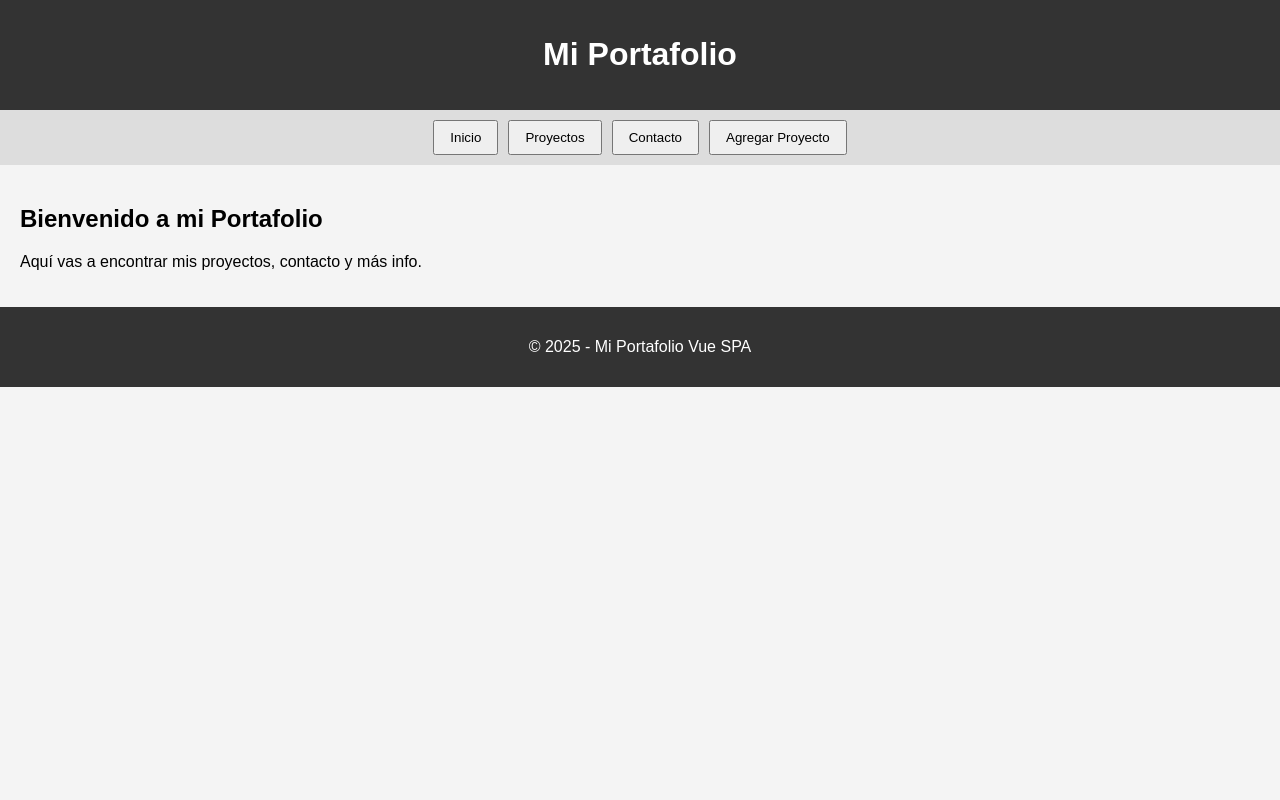
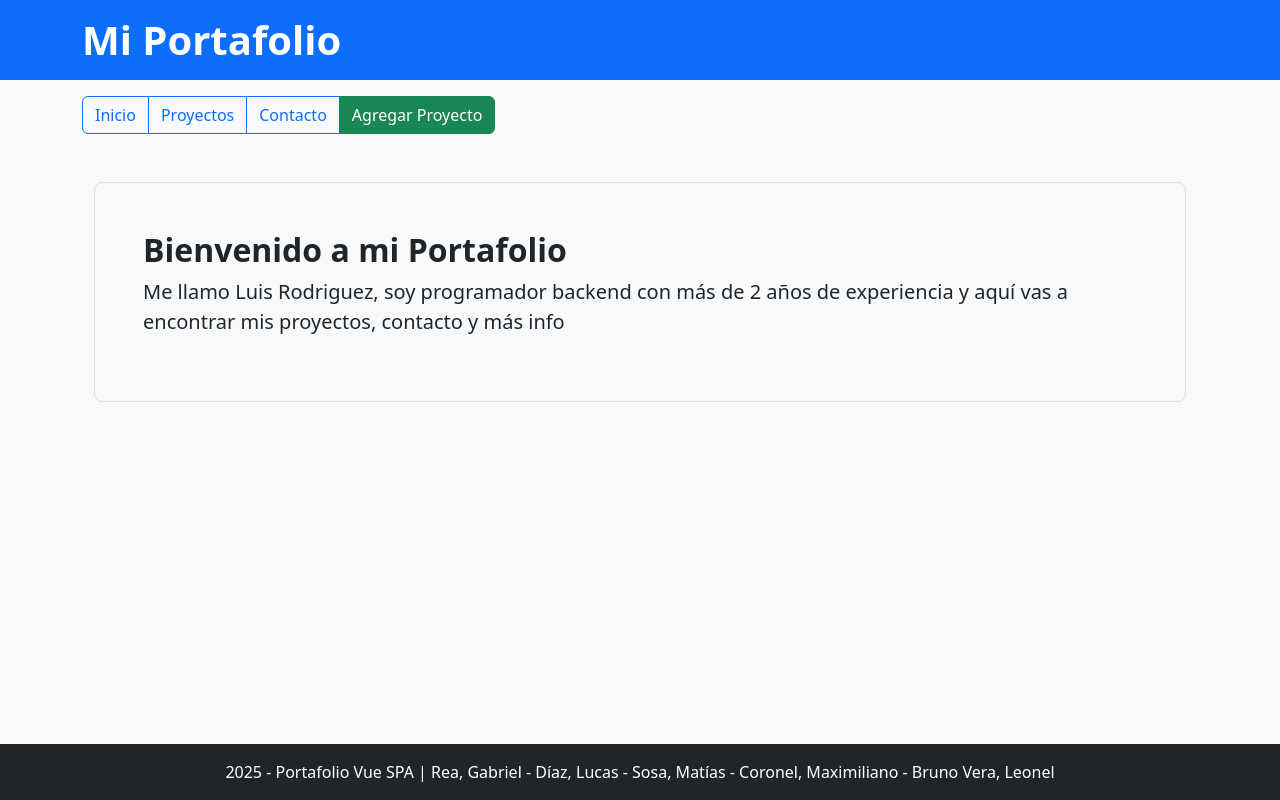
Before and after one commit to alisho0/tp-vue, a plain HTML site: page index.html in a window 1280 px wide. Drawn offline with nearby package versions, Linux system fonts and the light colour scheme.

Commit message:
Código listo para subir a netlify o vercel.

```diff
--- a/componentes.js
+++ b/componentes.js
@@ -1,106 +1,177 @@
-// aqui vas a completar cada componente global
-// HEADER
-// HEADER
-app.component('mi-header', {
+app.component("mi-header", {
   template: `
-    <header class="header">
-      <h1>Mi Portafolio</h1>
+    <header class="bg-primary text-white p-3 mb-3">
+      <div class="container">
+        <h1 class="fw-bold m-0">Mi Portafolio</h1>
+      </div>
     </header>
-  `
+  `,
 });
 
-// FOOTER
-app.component('mi-footer', {
+// foot
+app.component("mi-footer", {
   template: `
-    <footer class="footer">
-      <p>© 2025 - Mi Portafolio Vue SPA</p>
+    <footer class="bg-dark text-white text-center py-3 mt-4">
+      <p class="mb-0">2025 - Portafolio Vue SPA | Rea, Gabriel - Díaz, Lucas - Sosa, Matías - Coronel, Maximiliano - Bruno Vera, Leonel</p>
     </footer>
-  `
+  `,
 });
 
-// VISTA INICIO
-app.component('vista-inicio', {
+// inicio
+app.component("vista-inicio", {
   template: `
-    <section class="vista">
-      <h2>Bienvenido a mi Portafolio</h2>
-      <p>Aquí vas a encontrar mis proyectos, contacto y más info.</p>
+    <section class="vista container py-4">
+      <div class="p-5 mb-4 bg-light rounded-3 border">
+        <h2 class="fw-bold">Bienvenido a mi Portafolio</h2>
+        <p class="fs-5">
+          Me llamo Luis Rodriguez, soy programador backend con más de 2 años de experiencia y aquí vas a encontrar mis proyectos, contacto y más info
+        </p>
+      </div>
     </section>
-  `
+  `,
 });
 
-// VISTA PROYECTOS - usa props + v-for + v-on
-app.component('vista-proyectos', {
-  props: ['items'],
-  emits: ['like'],
+app.component("vista-proyectos", {
+  props: ["items"],
+  emits: ["like"],
   template: `
-    <section class="vista">
-      <h2>Mis Proyectos</h2>
+    <section class="vista container py-3">
+      <h2 class="mb-4 fw-bold">Mis Proyectos</h2>
 
-      <p v-if="items.length === 0">No hay proyectos aún.</p>
+      <p v-if="items.length === 0" class="alert alert-warning">
+        No hay proyectos aún.
+      </p>
 
-      <div v-for="p in items" class="card">
-        <h3>{{ p.titulo }}</h3>
-        <p>{{ p.descripcion }}</p>
+      <div class="row g-3">
+        <div class="col-md-4" v-for="p in items">
+          <div class="card shadow-sm h-100">
+            <div class="card-body">
+              <h5 class="card-title fw-bold">{{ p.titulo }}</h5>
+              <p class="card-text">{{ p.descripcion }}</p>
 
-        <button @click="$emit('like', p)">
-          👍 Like ({{ p.likes }})
+              <button
+                class="btn btn-outline-primary w-100 mt-2"
+                @click="$emit('like', p)"
+              >
+                Like ({{ p.likes }})
               </button>
             </div>
+          </div>
+        </div>
+      </div>
     </section>
-  `
+  `,
 });
 
-// CONTACTO – usa v-model en dos sentidos + v-if
-app.component('vista-contacto', {
-  props: ['nombre', 'mensaje'],
-  emits: ['update:nombre', 'update:mensaje'],
+// contacto
+app.component("vista-contacto", {
+  props: ["nombre", "mensaje"],
+  emits: ["update:nombre", "update:mensaje"],
+  data() {
+    return {
+      enviado: false,
+    };
+  },
   template: `
-    <section class="vista">
-      <h2>Contacto</h2>
+    <section class="vista container py-4">
+      <h2 class="fw-bold mb-4">Contacto</h2>
+      <div
+        class="alert alert-success alert-dismissible fade show"
+        role="alert"
+        v-if="enviado"
+      >
+        ¡Mensaje enviado correctamente!
+        <button type="button" class="btn-close" @click="enviado = false"></button>
+      </div>
 
+      <div class="mb-3">
+        <label class="form-label">Tu nombre</label>
         <input
           type="text"
+          class="form-control"
           placeholder="Tu nombre"
           :value="nombre"
           @input="$emit('update:nombre', $event.target.value)"
         >
+      </div>
 
+      <div class="mb-3">
+        <label class="form-label">Mensaje</label>
         <textarea
-        placeholder="Escribí tu mensaje..."
+          class="form-control"
+          rows="4"
+          placeholder="Escribe tu mensaje..."
           :value="mensaje"
           @input="$emit('update:mensaje', $event.target.value)"
         ></textarea>
+      </div>
 
-      <p v-if="mensaje === ''">El mensaje está vacío</p>
+      <p v-if="mensaje === '' && !enviado" class="text-danger">
+        El mensaje está vacío
+      </p>
 
-      <h3>Vista Previa:</h3>
+      <button
+        class="btn btn-primary w-100 mb-4"
+        @click="enviar"
+      >
+        Enviar mensaje
+      </button>
+
+      <div class="card mt-4 shadow-sm">
+        <div class="card-body">
+          <h5 class="fw-bold">Vista Previa:</h5>
           <p><strong>{{ nombre }}</strong>: {{ mensaje }}</p>
+        </div>
+      </div>
     </section>
-  `
+  `,
+  methods: {
+    enviar() {
+      if (this.mensaje.trim() === "") return;
+
+      this.enviado = true;
+      this.$emit("update:nombre", "");
+      this.$emit("update:mensaje", "");
+    },
+  },
 });
 
-// AGREGAR PROYECTO – v-model + emit + form
-app.component('vista-agregar', {
-  props: ['titulo', 'descripcion'],
-  emits: ['update:titulo', 'update:descripcion', 'agregar'],
+// agregar
+app.component("vista-agregar", {
+  props: ["titulo", "descripcion"],
+  emits: ["update:titulo", "update:descripcion", "agregar"],
   template: `
-    <section class="vista">
-      <h2>Agregar Nuevo Proyecto</h2>
+    <section class="vista container py-4">
+      <h2 class="fw-bold mb-4">Agregar Nuevo Proyecto</h2>
 
+      <div class="mb-3">
+        <label class="form-label">Título</label>
         <input
           type="text"
-        placeholder="Título"
+          class="form-control"
+          placeholder="Título del proyecto"
           :value="titulo"
           @input="$emit('update:titulo', $event.target.value)"
         >
+      </div>
 
+      <div class="mb-3">
+        <label class="form-label">Descripción</label>
         <textarea
-        placeholder="Descripción"
+          class="form-control"
+          rows="4"
+          placeholder="Descripción del proyecto"
           :value="descripcion"
           @input="$emit('update:descripcion', $event.target.value)"
         ></textarea>
+      </div>
 
-      <button @click="$emit('agregar')">Agregar</button>
+      <button
+        class="btn btn-success w-100 mt-2"
+        @click="$emit('agregar')"
+      >
+        Agregar Proyecto
+      </button>
     </section>
-  `
+  `,
 });
--- a/index.html
+++ b/index.html
@@ -1,39 +1,59 @@
-<!-- El que trabaje aqui debe completar las vistas con los componentes -->
-<!--Importar bien los scripts -->
 <!DOCTYPE html>
 <html lang="es">
   <head>
     <meta charset="UTF-8" />
     <title>Portafolio Vue SPA</title>
     <script src="https://unpkg.com/vue@3/dist/vue.global.js"></script>
-  <link rel="stylesheet" href="style.css">
+    <link
+      href="https://cdn.jsdelivr.net/npm/bootstrap@5.3.8/dist/css/bootstrap.min.css"
+      rel="stylesheet"
+    />
   </head>
-
-<body>
-
-<div id="app">
-
+  <body class="bg-light">
+    <div id="app" class="min-vh-100 d-flex flex-column">
       <mi-header></mi-header>
 
-  <nav class="menu">
-    <button @click="mostrarVista('inicio')">Inicio</button>
-    <button @click="mostrarVista('proyectos')">Proyectos</button>
-    <button @click="mostrarVista('contacto')">Contacto</button>
-    <button @click="mostrarVista('agregar')">Agregar Proyecto</button>
+      <nav class="container mb-4">
+        <div class="btn-group">
+          <button
+            class="btn btn-outline-primary"
+            @click="mostrarVista('inicio')"
+          >
+            Inicio
+          </button>
+          <button
+            class="btn btn-outline-primary"
+            @click="mostrarVista('proyectos')"
+          >
+            Proyectos
+          </button>
+          <button
+            class="btn btn-outline-primary"
+            @click="mostrarVista('contacto')"
+          >
+            Contacto
+          </button>
+          <button class="btn btn-success" @click="mostrarVista('agregar')">
+            Agregar Proyecto
+          </button>
+        </div>
       </nav>
 
+      <main class="container flex-grow-1">
         <div v-show="vista_inicio">
           <vista-inicio></vista-inicio>
         </div>
 
         <div v-show="vista_proyectos">
-    <vista-proyectos :items="proyectos" @like="ponerLike"></vista-proyectos>
+          <vista-proyectos :items="proyectos" @like="ponerLike">
+          </vista-proyectos>
         </div>
 
         <div v-show="vista_contacto">
           <vista-contacto
             v-model:nombre="formContacto.nombre"
-      v-model:mensaje="formContacto.mensaje">
+            v-model:mensaje="formContacto.mensaje"
+          >
           </vista-contacto>
         </div>
 
@@ -41,9 +61,11 @@
           <vista-agregar
             v-model:titulo="nuevoProyecto.titulo"
             v-model:descripcion="nuevoProyecto.descripcion"
-      @agregar="agregarProyecto">
+            @agregar="agregarProyecto"
+          >
           </vista-agregar>
         </div>
+      </main>
 
       <mi-footer></mi-footer>
     </div>
@@ -51,8 +73,7 @@
     <script src="scripts.js"></script>
     <script src="componentes.js"></script>
     <script>
-  app.mount('#app');
+      app.mount("#app");
     </script>
-
   </body>
 </html>
--- a/scripts.js
+++ b/scripts.js
@@ -1,32 +1,42 @@
-// completa el estado y los métodos
-// script.js
 const app = Vue.createApp({
   data() {
     return {
-      // NAV
       vista_inicio: true,
       vista_proyectos: false,
       vista_contacto: false,
       vista_agregar: false,
 
-      // LISTA PARA v-for
       proyectos: [
-        { titulo: "Portfolio Web", descripcion: "Mi web personal.", likes: 2 },
-        { titulo: "API Java", descripcion: "Backend en Spring Boot.", likes: 5 },
-        { titulo: "Dashboard Vue", descripcion: "Practice SPA.", likes: 1 }
+        {
+          titulo: "Portfolio Web",
+          descripcion: "Mi web personal diseñada con Vue JS",
+          likes: 3,
+        },
+        {
+          titulo: "Sistema SITE",
+          descripcion:
+            "Sistema Interno de Trámites y Expedientes diseñado para la Dirección General de Comercio de Santiago del Estero.",
+          likes: 5,
+        },
+        {
+          titulo: "Sistema Escolar",
+          descripcion:
+            "Sistema interno de gestión de alumnos y sus respectivas observaciones.",
+          likes: 1,
+        },
       ],
 
-      // FORM CONTACTO (v-model)
+      // form de contacto (v-model)
       formContacto: {
         nombre: "",
-        mensaje: ""
+        mensaje: "",
       },
 
-      // FORM AGREGAR
+      // form para agregar
       nuevoProyecto: {
         titulo: "",
-        descripcion: ""
-      }
+        descripcion: "",
+      },
     };
   },
 
@@ -38,8 +48,6 @@ const app = Vue.createApp({
       this.vista_contacto = false;
       this.vista_agregar = false;
 
-      // Activamos la seleccionada
-      // Usamos notación de corchetes para acceder dinámicamente a la propiedad
       this[`vista_${v}`] = true;
     },
 
@@ -49,22 +57,20 @@ const app = Vue.createApp({
       this.proyectos.push({
         titulo: this.nuevoProyecto.titulo,
         descripcion: this.nuevoProyecto.descripcion,
-        likes: 0
+        likes: 0,
       });
 
       this.nuevoProyecto.titulo = "";
       this.nuevoProyecto.descripcion = "";
       alert("Proyecto agregado!");
 
-      // Opcional: Volver a la vista de proyectos automáticamente
-      this.mostrarVista('proyectos');
+      this.mostrarVista("proyectos");
     },
 
     ponerLike(proy) {
       proy.likes++;
-    }
-  }
+    },
+  },
 });
 
-// IMPORTANTE: BORRÉ LA LÍNEA app.mount('#app') DE AQUÍ.
-// La pondremos en el HTML al final.
+// La pondremos en el html al final
--- a/style.css
+++ /dev/null
@@ -1,36 +0,0 @@
-body {
-  font-family: Arial;
-  background: #f4f4f4;
-  margin: 0;
-}
-
-.header, .footer {
-  padding: 15px;
-  color: white;
-  text-align: center;
-  background: #333;
-}
-
-.menu {
-  padding: 10px;
-  display: flex;
-  gap: 10px;
-  justify-content: center;
-  background: #ddd;
-}
-
-button {
-  padding: 8px 15px;
-  cursor: pointer;
-}
-
-.vista {
-  padding: 20px;
-}
-
-.card {
-  background: white;
-  padding: 15px;
-  margin: 10px 0;
-  border-radius: 6px;
-}
```
Lines whose indentation alone changed are shown as unchanged.
